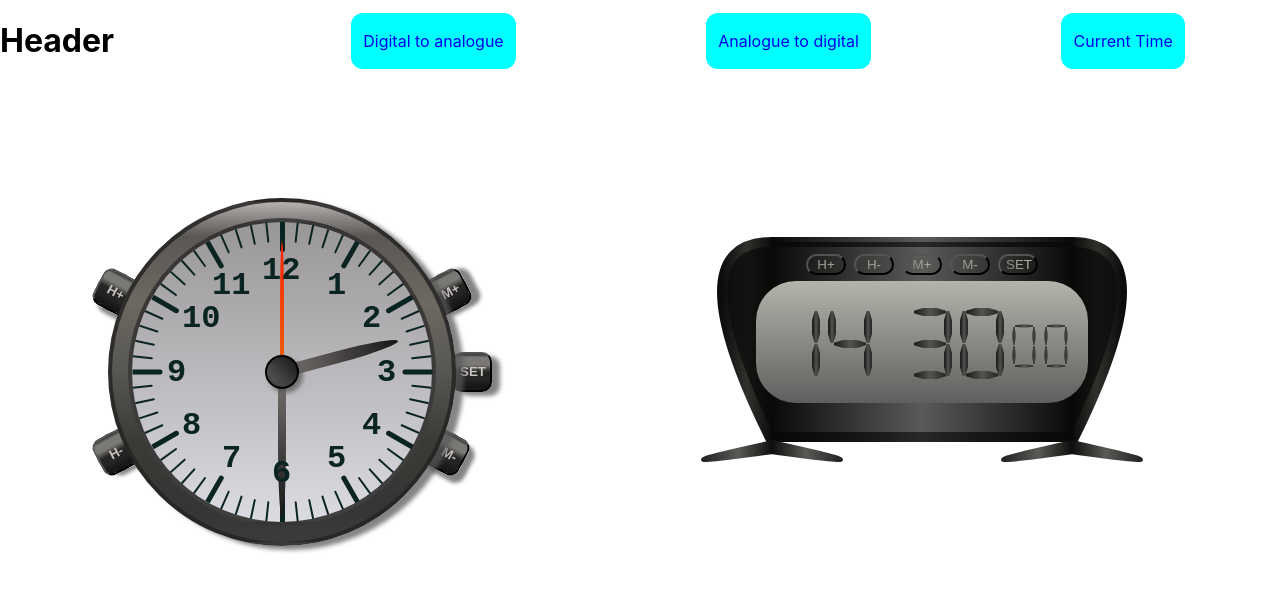
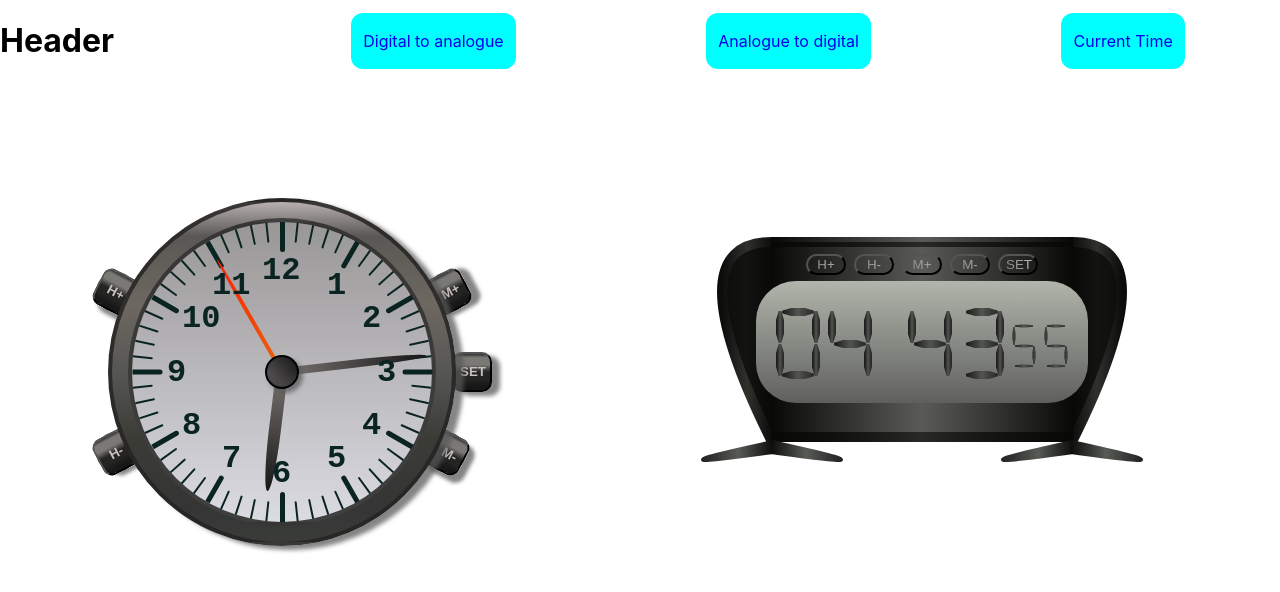
Before and after one commit to Maohirenko/clock, a React (Create React App) app: page /d-a in a window 1280 px wide. Shown: the top 592 px of the page. Built offline with nearby package versions, Linux system fonts and the light colour scheme.

Commit message:
Before scale svg

```diff
--- a/package.json
+++ b/package.json
@@ -8,6 +8,7 @@
     "@testing-library/user-event": "^13.5.0",
     "react": "^18.2.0",
     "react-dom": "^18.2.0",
+    "react-icons": "^5.0.1",
     "react-router-dom": "^6.22.3",
     "react-scripts": "5.0.1",
     "web-vitals": "^2.1.4"
--- a/src/components/analogue-clock/index.jsx
+++ b/src/components/analogue-clock/index.jsx
@@ -3,13 +3,22 @@ import classes from './analogue-clock.module.css';
 import Dial from './dial';
 import useClock from '../../logic/useClock'
 import LongPressButton from '../button-long-press';
+import ModalWarning from '../modal';
 
-export default function AnalogueClock() {
+export default function AnalogueClock({minIncoming = 0, hourIncoming = 0}) {
+
+    useEffect(() => {
+        setHoursCount(hourIncoming);
+        setMinutesCount(minIncoming);
+    }, []);
+
+    const [showWarning, setShowWarning] = useState(false);
+    const [warningOperation, setWarningOperation] = useState(null);
 
     const clockFunctions = useClock();
     const { secondsCount,
-        minutesCount,
-        hoursCount,
+        minutesCount, setMinutesCount,
+        hoursCount, setHoursCount,
         clockRunning,
         addHours,
         substractHours,
@@ -18,6 +27,9 @@ export default function AnalogueClock() {
         setClock } = clockFunctions;
 
     // console.log(clockRunning)
+    function closeModal() {
+        setShowWarning(false);
+    }
     return (
         <div className={classes.mainContainer}>
 
@@ -50,23 +62,28 @@ export default function AnalogueClock() {
             </div>
             <div className={classes.controlButtons}>
                 <div className={classes.buttonHPlus}>
-                    <LongPressButton buttonText={'H+'} clockModifier={addHours} isClockRunning={clockRunning} />
+                    <LongPressButton buttonText={'H+'} setShowWarning={setShowWarning} setWarningOperation={setWarningOperation} clockModifier={addHours} isClockRunning={clockRunning} />
                 </div>
                 <div className={classes.buttonHMinus}>
-                    <LongPressButton buttonText={'H-'} clockModifier={substractHours} isClockRunning={clockRunning} />
+                    <LongPressButton buttonText={'H-'} setShowWarning={setShowWarning} setWarningOperation={setWarningOperation}  clockModifier={substractHours} isClockRunning={clockRunning} />
                 </div>
             </div>
             <div className={classes.controlButtons}>
                 <div className={classes.buttonMPlus}>
-                    <LongPressButton buttonText={'M+'} clockModifier={addMinutes} isClockRunning={clockRunning} />
+                    <LongPressButton buttonText={'M+'} setShowWarning={setShowWarning} setWarningOperation={setWarningOperation}  clockModifier={addMinutes} isClockRunning={clockRunning} />
                 </div>
                 <div className={classes.buttonMMinus}>
-                    <LongPressButton buttonText={'M-'} clockModifier={substractMinutes} isClockRunning={clockRunning} />
+                    <LongPressButton buttonText={'M-'} setShowWarning={setShowWarning} setWarningOperation={setWarningOperation}  clockModifier={substractMinutes} isClockRunning={clockRunning} />
                 </div>
                 <div className={classes.buttonSet}>
                     <button onClick={setClock}>SET</button>
                 </div>
             </div>
+            {
+                showWarning ?
+                <ModalWarning onClose={closeModal} warningOperation={warningOperation}/>
+                : null
+            }
         </div>
     )
 }
--- a/src/components/button-long-press/index.jsx
+++ b/src/components/button-long-press/index.jsx
@@ -2,7 +2,7 @@ import { useEffect, useState } from "react";
 import useClock from "../../logic/useClock";
 
 
-export default function LongPressButton({ buttonText, clockModifier, isClockRunning }) {
+export default function LongPressButton({ buttonText, clockModifier, isClockRunning, setShowWarning, setWarningOperation }) {
 
     const [longPress, setLongPress] = useState(false);
     const clockFunctions = useClock();
@@ -11,7 +11,8 @@ export default function LongPressButton({ buttonText, clockModifier, isClockRunn
     function mouseDownHandle() {
         console.log("down")
         if (isClockRunning) {
-            alertMessage();
+            setShowWarning(true);
+            setWarningOperation({ operation: buttonText[1], entity: buttonText[0] })
         }
         else {
             setLongPress(true);
@@ -37,8 +38,6 @@ export default function LongPressButton({ buttonText, clockModifier, isClockRunn
     }, [longPress])
 
     return (
-        <button onMouseDown={mouseDownHandle} onMouseUp={mouseUpHandle}
-        // onClick={clockRunning ? alertMessage : substractHours}
-        >{buttonText}</button>
+        <button onMouseDown={mouseDownHandle} onMouseUp={mouseUpHandle}>{buttonText}</button>
     )
 }
--- a/src/components/digital-clock/index.jsx
+++ b/src/components/digital-clock/index.jsx
@@ -1,4 +1,4 @@
-import { useState, useEffect, useCallback } from "react";
+import { useState, useEffect, useContext } from "react";
 import DigitComponent from "./digit-component";
 import classes from './digital-clock.module.css';
 import useClock from '../../logic/useClock'
@@ -6,13 +6,12 @@ import LongPressButton from "../button-long-press";
 
 
 
-
-export default function DigitalClock() {
+export default function DigitalClock({minIncoming = 0, hourIncoming = 0, setHoursDigital, setMinsDigital}) {
 
     const clockFunctions = useClock();
     const { secondsCount,
-        minutesCount,
-        hoursCount,
+        minutesCount, setMinutesCount,
+        hoursCount, setHoursCount,
         clockRunning,
         addHours,
         substractHours,
@@ -22,6 +21,19 @@ export default function DigitalClock() {
 
 
     const [tick, setTick] = useState(false);
+
+    useEffect(() => {
+        setHoursCount(hourIncoming);
+        setMinutesCount(minIncoming);
+    }, []);
+
+    useEffect(()=> {
+        setHoursDigital(hoursCount)
+    }, [hoursCount]);
+
+    useEffect(()=> {
+        setMinsDigital(minutesCount)
+    }, [minutesCount]);
 
 
     useEffect(() => {
--- a/src/logic/genrateRandomTime.js
+++ b/src/logic/genrateRandomTime.js
@@ -1,5 +1,5 @@
-function generateRandomTime (h) {
-    let hours = Math.floor(Math.random() * h);
-    let minutes = Math.floor(Math,random() * 60);
+export default function generateRandomTime () {
+    const hours = Math.floor(Math.random() * 24);
+    const minutes = Math.floor(Math.random() * 60);
     return {hours: hours, minutes: minutes}
 }
--- a/src/logic/useClock.js
+++ b/src/logic/useClock.js
@@ -7,7 +7,7 @@ export default function useClock() {
     const [secondsCount, setSecondsCount] = useState(55);
     const [minutesCount, setMinutesCount] = useState(29);
     const [hoursCount, setHoursCount] = useState(14);
-    const [clockRunning, setClockRunning] = useState(true);
+    const [clockRunning, setClockRunning] = useState(false);
 
 
     useEffect(() => {
--- a/src/pages/DigitalToAnalogue/index.jsx
+++ b/src/pages/DigitalToAnalogue/index.jsx
@@ -1,14 +1,34 @@
+import { useState, useEffect } from "react";
 import AnalogueClock from "../../components/analogue-clock";
 import DigitalClock from "../../components/digital-clock";
-import classes from "../clock-page.module.css"
+import classes from "../clock-page.module.css";
+import generateRandomTime from '../../logic/genrateRandomTime';
 
 
 
 export default function DigitalToAnalogueComponent() {
+
+    const [hoursAnalogue, setHoursAnalogue] = useState(13);
+    const [minsAnalogue, setMinsAnalogue] = useState(6);
+    const [hoursDigital, setHoursDigital] = useState(null);
+    const [minsDigital, setMinsDigital] = useState(null);
+
+    useEffect(() => {
+        const randomTime = generateRandomTime();
+        setHoursDigital(randomTime.hours);
+        setMinsDigital(randomTime.minutes);
+
+    }, []);
+
     return (
         <div className={classes.clockPageContainer}>
-            <AnalogueClock/>
-            <DigitalClock/>
+            <AnalogueClock hourIncoming={6} minIncoming={13} setMinsAnalogue={setMinsAnalogue} setHoursAnalogue={setHoursAnalogue} />
+            {
+                hoursDigital !== null && minsDigital !== null ?
+                    <DigitalClock hourIncoming={hoursDigital} minIncoming={minsDigital} setMinsDigital={setMinsDigital} setHoursDigital={setHoursDigital} />
+                    : null
+            }
+
         </div>
     )
 }
```
Also changed, not shown: 1 other file (tests, documents, lock files or other folders).
